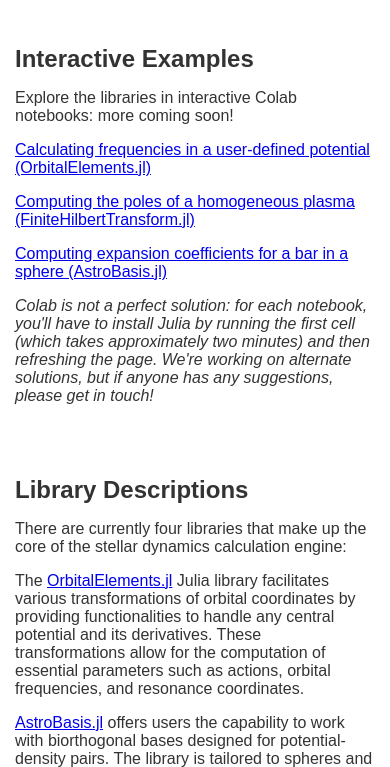
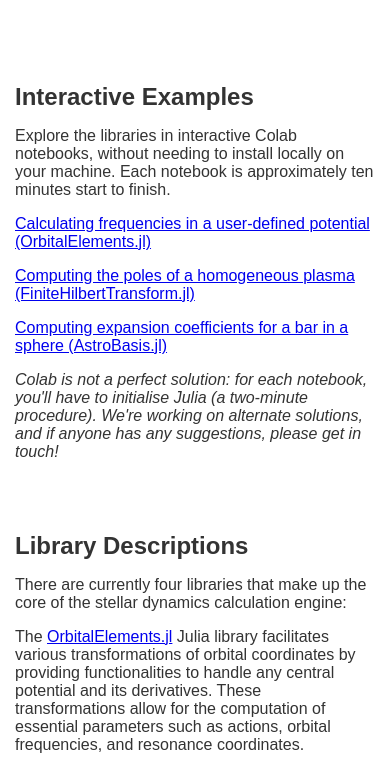
Before and after one commit to JuliaStellarDynamics/JuliaStellarDynamics.github.io, a plain HTML site: page index.html in a window 390 px wide. Shown: the part 293-1060 px from the top of the page. Drawn offline with Linux system fonts and the light colour scheme.

Commit message:
text improvements; mobile layout tweak

```diff
--- a/css/styles.css
+++ b/css/styles.css
@@ -112,7 +112,7 @@ body {
 /* Media query for screens 600px or less (typical for mobile devices) */
 @media only screen and (max-width: 600px) {
     .header-banner {
-        padding: 20px 10px; /* Adjust padding for smaller screens */
+        padding: 10px 10px; /* Adjust padding for smaller screens */
     }
 
     .logo {
@@ -120,6 +120,7 @@ body {
     }
 
     .logo-container {
+        padding: 20px 10px; /* Adjust padding for smaller screens */
         flex-direction: column; /* Align logo and title vertically */
     }
 
--- a/index.html
+++ b/index.html
@@ -35,11 +35,11 @@
 <!-- Interactive Colab Notebooks -->
 <section class="colab-notebooks">
     <h2 class="section-heading">Interactive Examples</h2>
-    <p>Explore the libraries in interactive Colab notebooks: more coming soon!</p>
+    <p>Explore the libraries in interactive Colab notebooks, without needing to install locally on your machine. Each notebook is approximately ten minutes start to finish.</p>
     <p><a href="https://colab.research.google.com/drive/1mCShKnyL9gIIuDhLsmvMJSO4F3JlSfSJ?usp=sharing" target="_blank">Calculating frequencies in a user-defined potential (OrbitalElements.jl)</a></p>
     <p><a href="https://colab.research.google.com/drive/1p4lX5ot5-kKSnIo1XLFchsiOWGQUxEhR?usp=sharing" target="_blank">Computing the poles of a homogeneous plasma (FiniteHilbertTransform.jl)</a></p>
     <p><a href="https://colab.research.google.com/drive/1g5AD8zzwyqmufqVdYEzkdi5hdifu-z2S?usp=sharing" target="_blank">Computing expansion coefficients for a bar in a sphere (AstroBasis.jl)</a></p>
-    <p><i>Colab is not a perfect solution: for each notebook, you'll have to install Julia by running the first cell (which takes approximately two minutes) and then refreshing the page. We're working on alternate solutions, but if anyone has any suggestions, please get in touch!</i></p>
+    <p><i>Colab is not a perfect solution: for each notebook, you'll have to initialise Julia (a two-minute procedure). We're working on alternate solutions, and if anyone has any suggestions, please get in touch!</i></p>
     <!-- Add more notebook links as needed -->
 </section>
 
```
